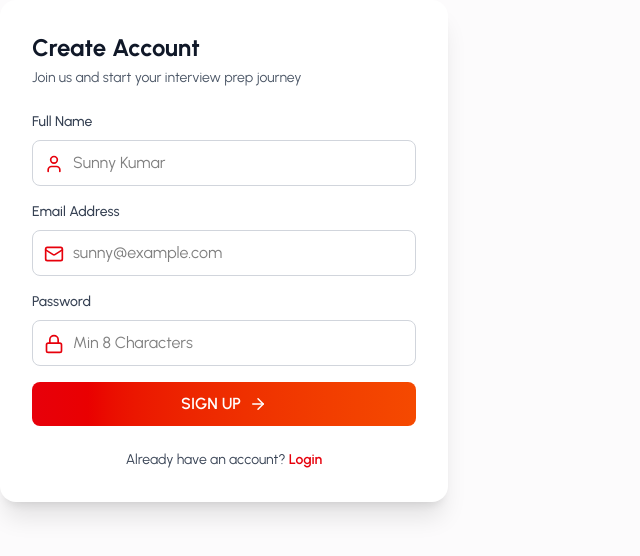
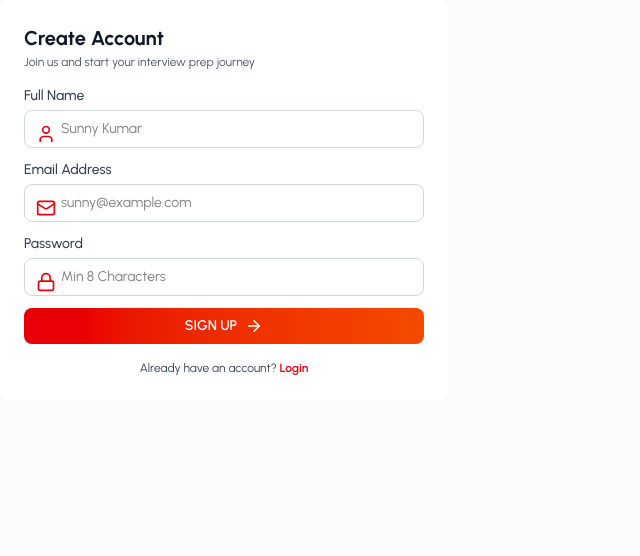
Before and after one commit to Sunny-Saurya/UpskillMeAi, a React (Vite) app in the folder Client/: page /signup in a window 1280 px wide. Shown: the top 556 px of the page, without its empty margins (0-640 px from the left). Built offline with nearby package versions, Linux system fonts and the light colour scheme; no server answers.

Commit message:
New Files

```diff
--- a/Client/src/pages/Auth/Login.jsx
+++ b/Client/src/pages/Auth/Login.jsx
@@ -73,35 +73,35 @@ const Login = ({ setCurrentPage }) => {
 
   return (
     <motion.div
-      className="w-[90vw] md:w-[35vw]"
+      className="w-full md:max-w-md"
       initial={{ opacity: 0, y: 20 }}
       animate={{ opacity: 1, y: 0 }}
       transition={{ duration: 0.5 }}
     >
-      <div className="bg-white rounded-2xl shadow-xl p-8">
+      <div className="bg-white rounded-xl p-6">
         {/* Header */}
         <motion.div
           initial={{ opacity: 0 }}
           animate={{ opacity: 1 }}
           transition={{ delay: 0.1 }}
-          className="mb-6"
+          className="mb-4"
         >
-          <h3 className="text-2xl font-bold text-gray-900">
+          <h3 className="text-xl font-bold text-gray-900">
             Welcome Back
           </h3>
-          <p className="text-sm text-gray-600 mt-1">
+          <p className="text-xs text-gray-600 mt-0.5">
             Login to continue your interview prep journey
           </p>
         </motion.div>
 
-        <form onSubmit={handleLogin} className="space-y-4">
+        <form onSubmit={handleLogin} className="space-y-3">
           {/* Email Field */}
           <motion.div
             initial={{ opacity: 0, x: -10 }}
             animate={{ opacity: 1, x: 0 }}
             transition={{ delay: 0.2 }}
           >
-            <label className="block text-sm font-medium text-gray-700 mb-2">
+            <label className="block text-sm font-medium text-gray-700 mb-1">
               Email Address
             </label>
             <div className="relative">
@@ -111,7 +111,7 @@ const Login = ({ setCurrentPage }) => {
                 value={email}
                 onChange={({ target }) => setEmail(target.value)}
                 placeholder="sunny@example.com"
-                className="w-full pl-10 pr-4 py-2.5 border border-gray-300 rounded-lg focus:outline-none focus:border-red-600 focus:ring-2 focus:ring-red-200 transition\"
+                className="w-full pl-9 pr-3 py-2 text-sm border border-gray-300 rounded-lg focus:outline-none focus:border-red-600 focus:ring-2 focus:ring-red-200 transition"
               />
             </div>
           </motion.div>
@@ -122,7 +122,7 @@ const Login = ({ setCurrentPage }) => {
             animate={{ opacity: 1, x: 0 }}
             transition={{ delay: 0.3 }}
           >
-            <label className="block text-sm font-medium text-gray-700 mb-2">
+            <label className="block text-sm font-medium text-gray-700 mb-1">
               Password
             </label>
             <div className="relative">
@@ -132,7 +132,7 @@ const Login = ({ setCurrentPage }) => {
                 value={password}
                 onChange={({ target }) => setPassword(target.value)}
                 placeholder="Min 8 Characters"
-                className="w-full pl-10 pr-4 py-2.5 border border-gray-300 rounded-lg focus:outline-none focus:border-red-600 focus:ring-2 focus:ring-red-200 transition\"
+                className="w-full pl-9 pr-3 py-2 text-sm border border-gray-300 rounded-lg focus:outline-none focus:border-red-600 focus:ring-2 focus:ring-red-200 transition"
               />
             </div>
           </motion.div>
@@ -154,7 +154,7 @@ const Login = ({ setCurrentPage }) => {
             disabled={isLoading}
             whileHover={{ scale: 1.02 }}
             whileTap={{ scale: 0.98 }}
-            className="w-full bg-gradient-to-r from-red-600 to-orange-600 hover:from-red-700 hover:to-orange-700 disabled:opacity-70 disabled:cursor-not-allowed text-white font-semibold py-2.5 rounded-lg transition duration-200 flex items-center justify-center gap-2"
+            className="w-full bg-gradient-to-r from-red-600 to-orange-600 hover:from-red-700 hover:to-orange-700 disabled:opacity-70 disabled:cursor-not-allowed text-white font-semibold py-2 text-sm rounded-lg transition duration-200 flex items-center justify-center gap-2"
           >
             {isLoading ? "Logging in..." : (
               <>
@@ -166,7 +166,7 @@ const Login = ({ setCurrentPage }) => {
         </form>
 
         {/* Signup Link */}
-        <p className="text-sm text-gray-700 mt-6 text-center">
+        <p className="text-xs text-gray-700 mt-4 text-center">
           Don't have an account?{" "}
           <button
             type="button"
--- a/Client/src/pages/Auth/SignUp.jsx
+++ b/Client/src/pages/Auth/SignUp.jsx
@@ -23,7 +23,7 @@ const SignUp = ({ setCurrentPage }) => {
   const { updateUser } = useContext(UserContext);
   const navigate = useNavigate();
 
-  const handleSignup = async (e) => {
+  const handleSignUp = async (e) => {
     e.preventDefault();
 
     if (!fullName) {
@@ -87,35 +87,35 @@ const SignUp = ({ setCurrentPage }) => {
 
   return (
     <motion.div
-      className="w-[90vw] md:w-[35vw]"
+      className="w-full md:max-w-md"
       initial={{ opacity: 0, y: 20 }}
       animate={{ opacity: 1, y: 0 }}
       transition={{ duration: 0.5 }}
     >
-      <div className="bg-white rounded-2xl shadow-xl p-8">
+      <div className="bg-white rounded-xl p-6">
         {/* Header */}
         <motion.div
           initial={{ opacity: 0 }}
           animate={{ opacity: 1 }}
           transition={{ delay: 0.1 }}
-          className="mb-6"
+          className="mb-4"
         >
-          <h3 className="text-2xl font-bold text-gray-900">
+          <h3 className="text-xl font-bold text-gray-900">
             Create Account
           </h3>
-          <p className="text-sm text-gray-600 mt-1">
+          <p className="text-xs text-gray-600 mt-0.5">
             Join us and start your interview prep journey
           </p>
         </motion.div>
 
-        <form onSubmit={handleSignup} className="space-y-4">
+        <form onSubmit={handleSignUp} className="space-y-3">
           {/* Full Name Field */}
           <motion.div
             initial={{ opacity: 0, x: -10 }}
             animate={{ opacity: 1, x: 0 }}
             transition={{ delay: 0.2 }}
           >
-            <label className="block text-sm font-medium text-gray-700 mb-2">
+            <label className="block text-sm font-medium text-gray-700 mb-1">
               Full Name
             </label>
             <div className="relative">
@@ -125,7 +125,7 @@ const SignUp = ({ setCurrentPage }) => {
                 placeholder="Sunny Kumar"
                 value={fullName}
                 onChange={(e) => setFullName(e.target.value)}
-                className="w-full pl-10 pr-4 py-2.5 border border-gray-300 rounded-lg focus:outline-none focus:border-red-600 focus:ring-2 focus:ring-red-200 transition\"
+                className="w-full pl-9 pr-3 py-2 text-sm border border-gray-300 rounded-lg focus:outline-none focus:border-red-600 focus:ring-2 focus:ring-red-200 transition"
               />
             </div>
           </motion.div>
@@ -136,7 +136,7 @@ const SignUp = ({ setCurrentPage }) => {
             animate={{ opacity: 1, x: 0 }}
             transition={{ delay: 0.25 }}
           >
-            <label className="block text-sm font-medium text-gray-700 mb-2">
+            <label className="block text-sm font-medium text-gray-700 mb-1">
               Email Address
             </label>
             <div className="relative">
@@ -146,7 +146,7 @@ const SignUp = ({ setCurrentPage }) => {
                 placeholder="sunny@example.com"
                 value={email}
                 onChange={(e) => setEmail(e.target.value)}
-                className="w-full pl-10 pr-4 py-2.5 border border-gray-300 rounded-lg focus:outline-none focus:border-red-600 focus:ring-2 focus:ring-red-200 transition\"
+                className="w-full pl-9 pr-3 py-2 text-sm border border-gray-300 rounded-lg focus:outline-none focus:border-red-600 focus:ring-2 focus:ring-red-200 transition"
               />
             </div>
           </motion.div>
@@ -157,7 +157,7 @@ const SignUp = ({ setCurrentPage }) => {
             animate={{ opacity: 1, x: 0 }}
             transition={{ delay: 0.3 }}
           >
-            <label className="block text-sm font-medium text-gray-700 mb-2">
+            <label className="block text-sm font-medium text-gray-700 mb-1">
               Password
             </label>
             <div className="relative">
@@ -167,7 +167,7 @@ const SignUp = ({ setCurrentPage }) => {
                 placeholder="Min 8 Characters"
                 value={password}
                 onChange={(e) => setPassword(e.target.value)}
-                className="w-full pl-10 pr-4 py-2.5 border border-gray-300 rounded-lg focus:outline-none focus:border-red-600 focus:ring-2 focus:ring-red-200 transition\"
+                className="w-full pl-9 pr-3 py-2 text-sm border border-gray-300 rounded-lg focus:outline-none focus:border-red-600 focus:ring-2 focus:ring-red-200 transition"
               />
             </div>
           </motion.div>
@@ -189,7 +189,7 @@ const SignUp = ({ setCurrentPage }) => {
             disabled={isLoading}
             whileHover={{ scale: 1.02 }}
             whileTap={{ scale: 0.98 }}
-            className="w-full bg-gradient-to-r from-red-600 to-orange-600 hover:from-red-700 hover:to-orange-700 disabled:opacity-70 disabled:cursor-not-allowed text-white font-semibold py-2.5 rounded-lg transition duration-200 flex items-center justify-center gap-2"
+            className="w-full bg-gradient-to-r from-red-600 to-orange-600 hover:from-red-700 hover:to-orange-700 disabled:opacity-70 disabled:cursor-not-allowed text-white font-semibold py-2 text-sm rounded-lg transition duration-200 flex items-center justify-center gap-2"
           >
             {isLoading ? "Creating account..." : (
               <>
@@ -201,7 +201,7 @@ const SignUp = ({ setCurrentPage }) => {
         </form>
 
         {/* Login Link */}
-        <p className="text-sm text-gray-700 mt-6 text-center">
+        <p className="text-xs text-gray-700 mt-4 text-center">
           Already have an account?{" "}
           <button
             type="button"
```
